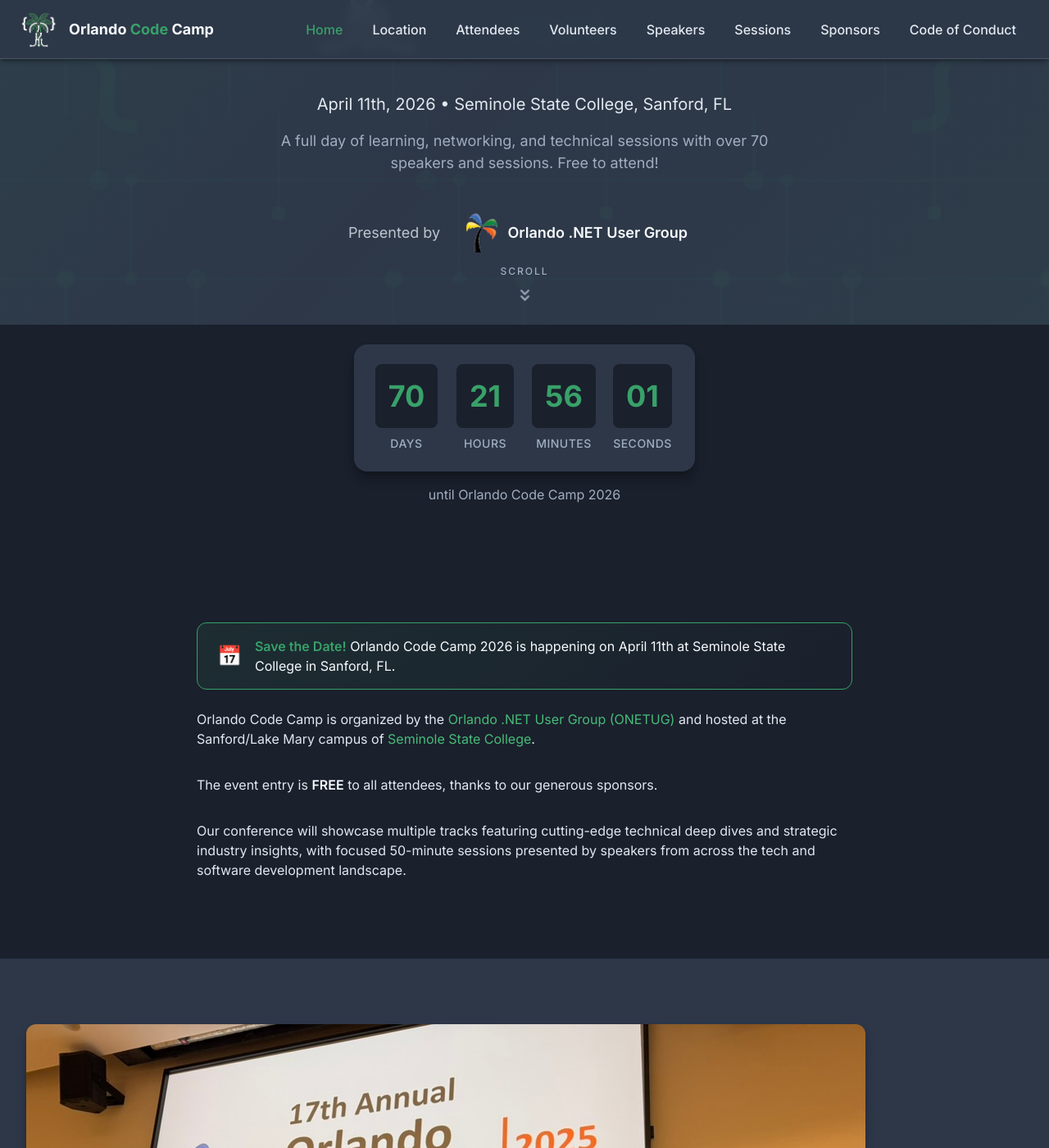
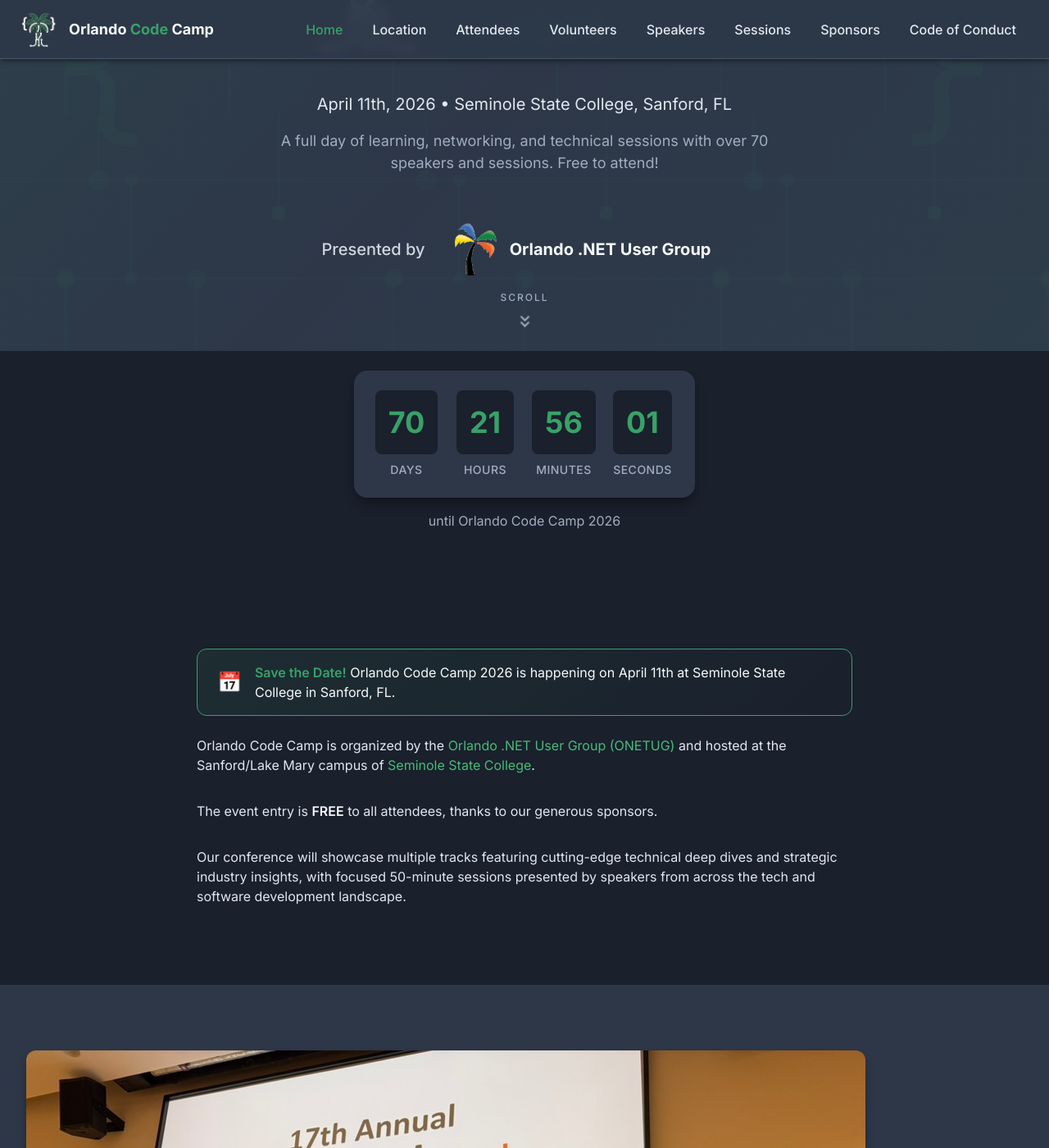
Before and after one commit to Orlando-Codecamp/orlandocodecamp.github.io, a Jekyll site: the page built from index.md, in a window 1280 px wide and 1400 px high, scrolled down 332 px. Shown: the whole window at 82% size. Built offline with Jekyll 4.4.1, drawn with Linux system fonts in a browser that asks for light colours.

Commit message:
style: Make ONETUG attribution even more prominent
Further increase the "Presented by" section with:
- Stacked layout on mobile, horizontal on tablet+
- Larger font sizes (lg/xl)
- Much larger logo (48px mobile, 64px tablet+)
- Bold text weight
- Increased spacing throughout

Co-Authored-By: Claude Opus 4.5 <noreply@anthropic.com>

```diff
--- a/_sass/redesign/_hero.scss
+++ b/_sass/redesign/_hero.scss
@@ -161,23 +161,26 @@
 // -------------------------------------------------------------------------
 .hero-presented-by {
   display: flex;
+  flex-direction: column;
   align-items: center;
   justify-content: center;
   gap: var(--spacing-3);
-  margin-top: var(--spacing-8);
+  margin-top: var(--spacing-10);
   margin-bottom: var(--spacing-16);
-  font-size: var(--font-size-base);
+  font-size: var(--font-size-lg);
   color: var(--color-text-secondary);
 
   @include tablet-up {
-    margin-top: var(--spacing-10);
+    flex-direction: row;
+    margin-top: var(--spacing-12);
     margin-bottom: 0;
-    font-size: var(--font-size-lg);
+    font-size: var(--font-size-xl);
     gap: var(--spacing-4);
   }
 
   > span {
-    opacity: 0.8;
+    opacity: 0.9;
+    font-weight: var(--font-weight-medium);
   }
 
   .presented-by-link {
@@ -186,12 +189,13 @@
     gap: var(--spacing-3);
     color: var(--color-text-primary);
     text-decoration: none;
-    padding: var(--spacing-2) var(--spacing-3);
-    border-radius: var(--radius-md);
+    padding: var(--spacing-3) var(--spacing-4);
+    border-radius: var(--radius-lg);
     transition: all var(--transition-fast);
 
     @include tablet-up {
-      padding: var(--spacing-2) var(--spacing-4);
+      gap: var(--spacing-4);
+      padding: var(--spacing-3) var(--spacing-5);
     }
 
     &:hover {
@@ -201,16 +205,21 @@
     }
 
     img {
-      height: 36px;
+      height: 48px;
       width: auto;
 
       @include tablet-up {
-        height: 48px;
+        height: 64px;
       }
     }
 
     span {
-      font-weight: var(--font-weight-semibold);
+      font-weight: var(--font-weight-bold);
+      font-size: var(--font-size-lg);
+
+      @include tablet-up {
+        font-size: var(--font-size-xl);
+      }
     }
   }
 }
```
